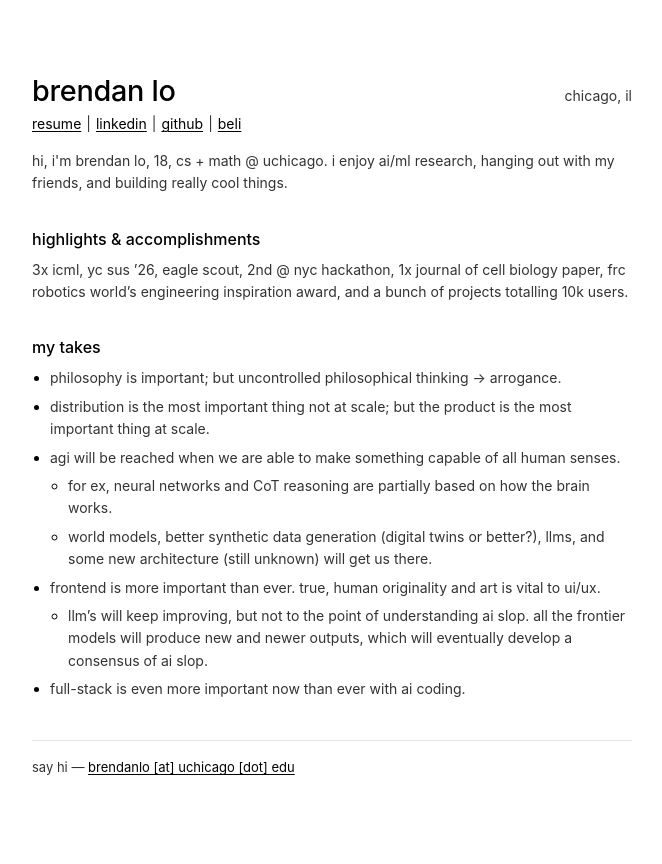
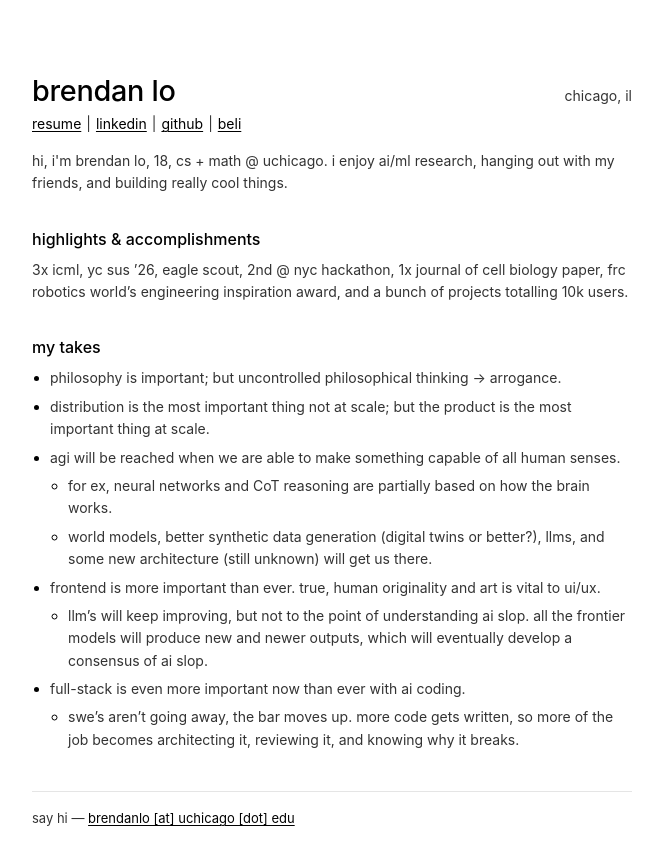
Before and after one commit to patriotsbreeze/brendanlo, a Next.js app: page / in a window 1280 px wide. Shown: the top 864 px of the page, without its empty margins (308-970 px from the left). Built offline with nearby package versions, Linux system fonts and the light colour scheme.

Commit message:
content: nest the swe take under the full-stack take
Co-Authored-By: Claude Opus 5 <noreply@anthropic.com>

```diff
--- a/src/app/page.tsx
+++ b/src/app/page.tsx
@@ -87,6 +87,13 @@ export default function Page() {
         </li>
         <li>
           full-stack is even more important now than ever with ai coding.
+          <ul>
+            <li>
+              swe&rsquo;s aren&rsquo;t going away, the bar moves up. more code
+              gets written, so more of the job becomes architecting it,
+              reviewing it, and knowing why it breaks.
+            </li>
+          </ul>
         </li>
       </ul>
 
```
